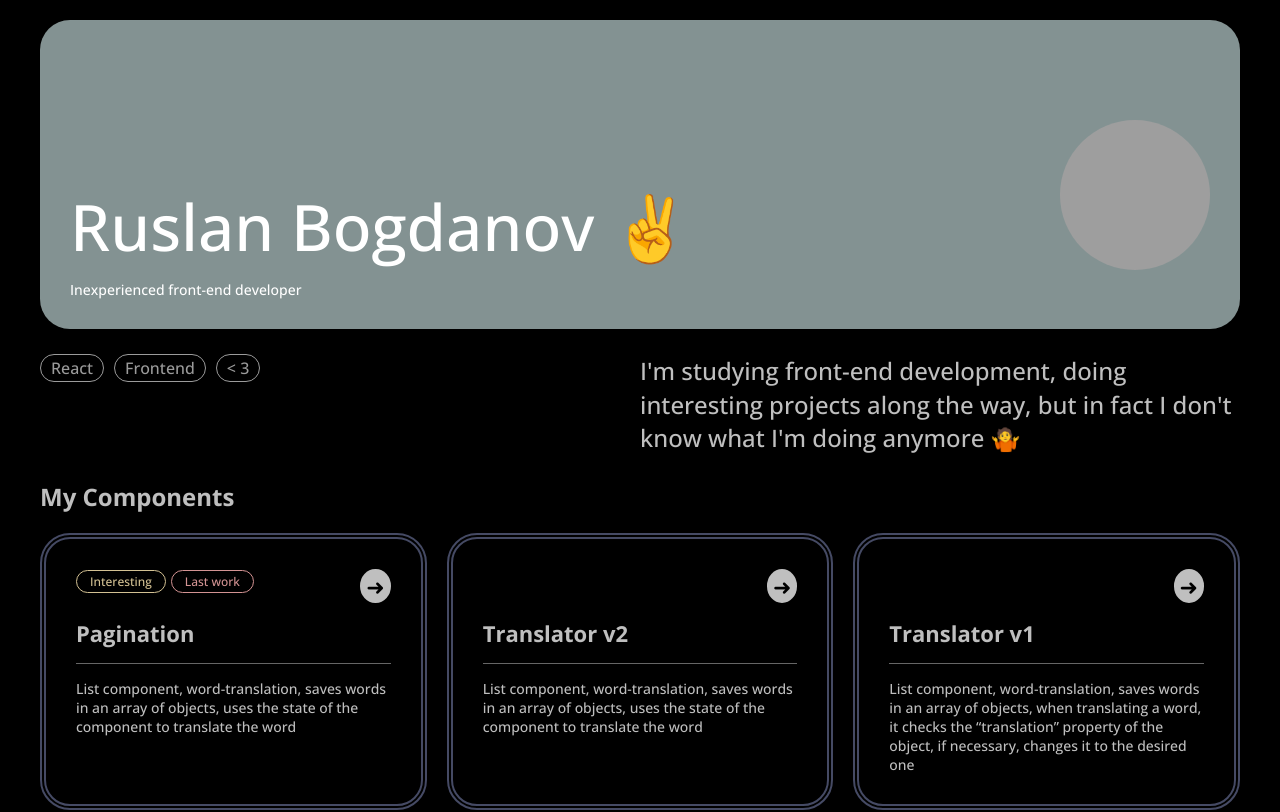
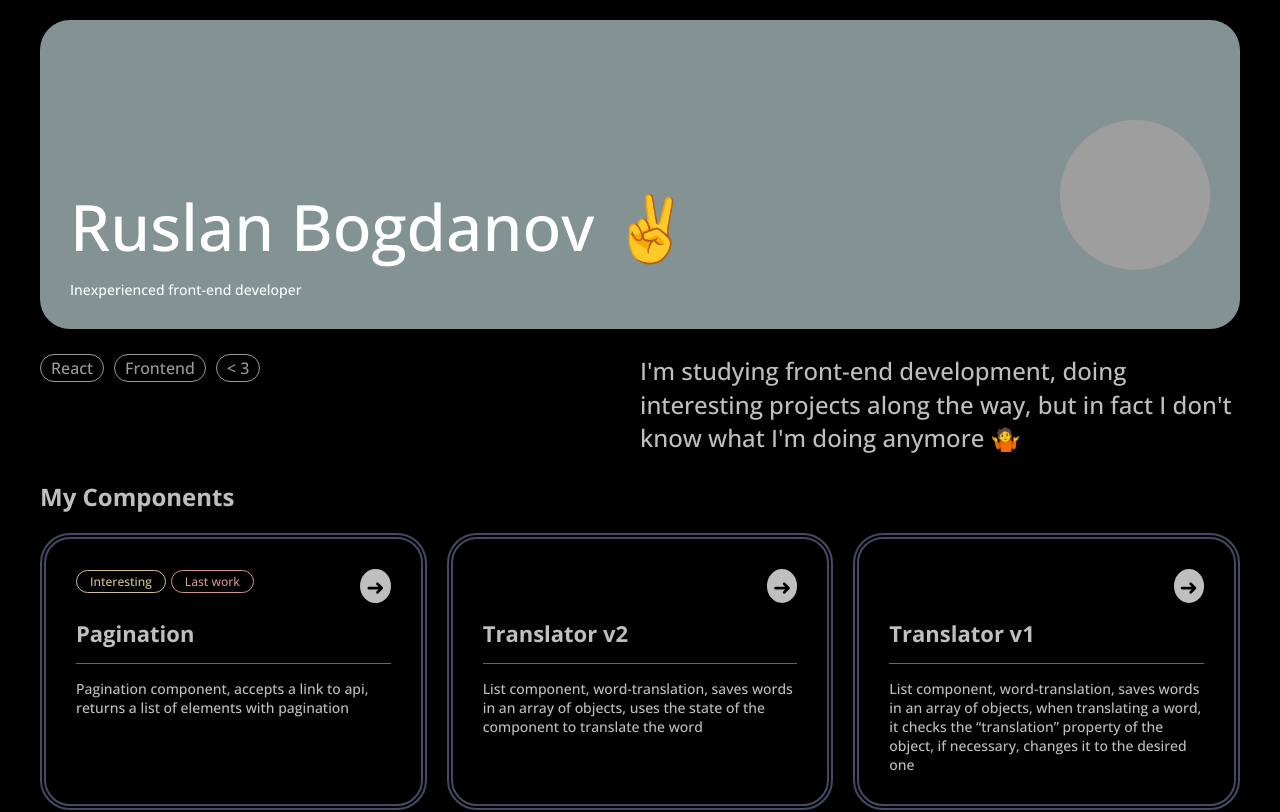
Before and after one commit to XXXmez/my-react1, a React (Create React App) app in the folder my-react/: page / in a window 1280 px wide. Shown: the top 812 px of the page. Built offline with nearby package versions, Linux system fonts and the light colour scheme; grey boxes are pictures that could not be loaded.

Commit message:
refactor: changed the description of the card

```diff
--- a/my-react/src/components/Main/Cards/Cards.jsx
+++ b/my-react/src/components/Main/Cards/Cards.jsx
@@ -41,7 +41,7 @@ const arrObj = [
     id: "6",
     name: "Pagination",
     description:
-      "List component, word-translation, saves words in an array of objects, uses the state of the component to translate the word",
+      "Pagination component, accepts a link to api, returns a list of elements with pagination",
     url: "pagination",
     favorites: true,
   },
```
